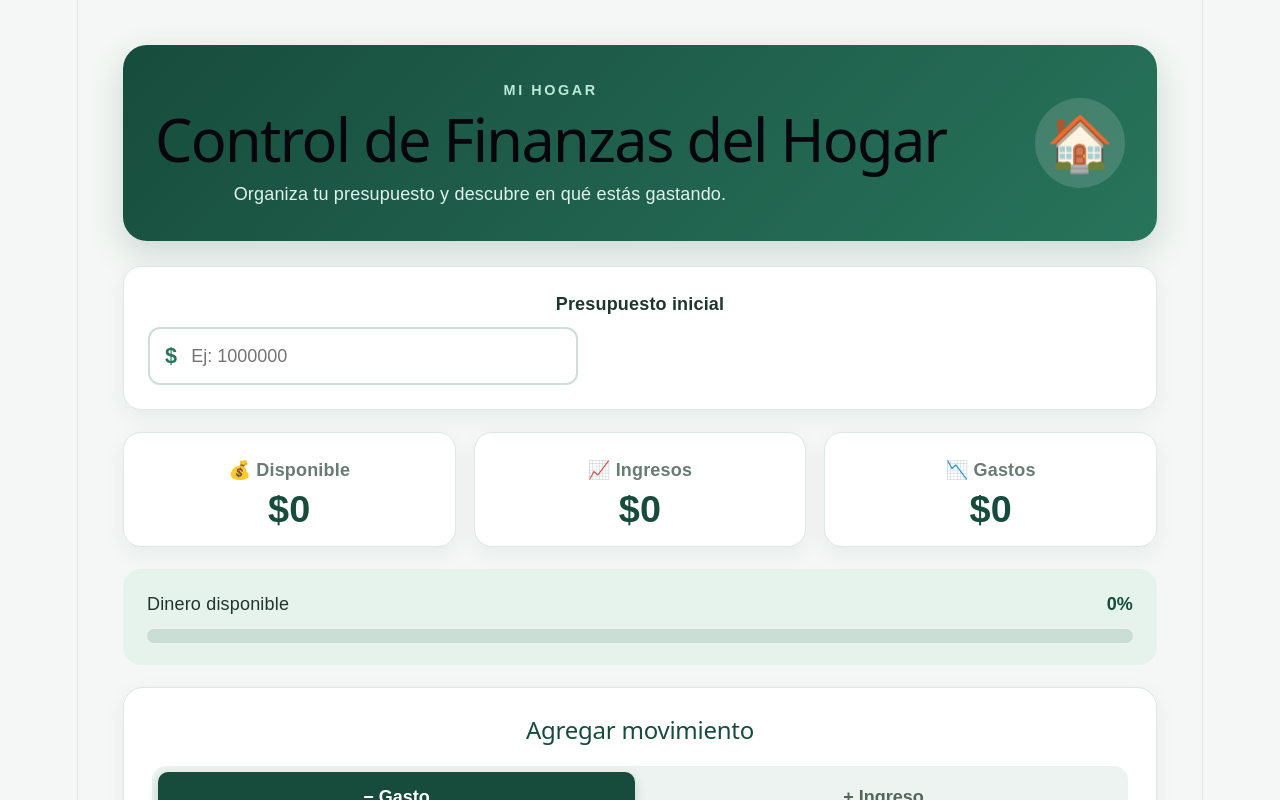
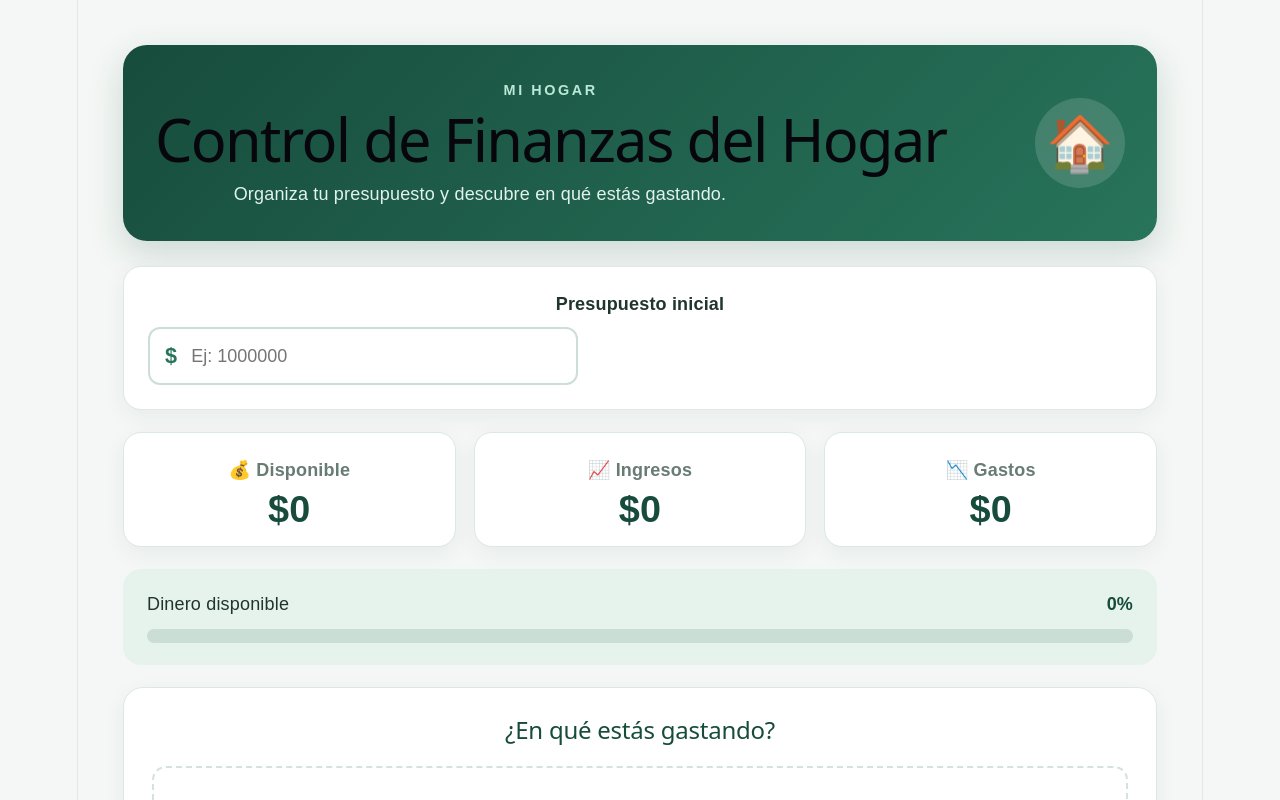
Before and after one commit to braulio-app/finanzas-hogar, a React app in the folder app/: page / in a window 1280 px wide. Shown: the top 800 px of the page. Built offline with nearby package versions, Linux system fonts and the light colour scheme; the HTML template or start-up script is replaced by a standard one.

Commit message:
Agrega resumen de gastos por categoria

```diff
--- a/app/src/App.jsx
+++ b/app/src/App.jsx
@@ -41,7 +41,6 @@ function App() {
   const [fecha, setFecha] = useState(
     new Date().toISOString().split('T')[0]
   )
-
   const [editandoId, setEditandoId] = useState(null)
 
   useEffect(() => {
@@ -71,6 +70,28 @@ function App() {
           )
         )
       : 0
+
+  const gastosPorCategoria = categoriasGasto
+    .map((nombreCategoria) => {
+      const total = movimientos
+        .filter(
+          (movimiento) =>
+            movimiento.tipo === 'gasto' &&
+            movimiento.categoria === nombreCategoria
+        )
+        .reduce((suma, movimiento) => suma + movimiento.monto, 0)
+
+      return {
+        nombre: nombreCategoria,
+        total,
+        porcentaje:
+          totalGastos > 0
+            ? Math.round((total / totalGastos) * 100)
+            : 0,
+      }
+    })
+    .filter((categoria) => categoria.total > 0)
+    .sort((a, b) => b.total - a.total)
 
   const formatoDinero = (valor) =>
     new Intl.NumberFormat('es-CL', {
@@ -246,6 +267,33 @@ function App() {
       </section>
 
       <section className="panel">
+        <h2>¿En qué estás gastando?</h2>
+
+        {gastosPorCategoria.length === 0 ? (
+          <p className="sin-movimientos">
+            Registra un gasto para ver el resumen por categoría.
+          </p>
+        ) : (
+          <div className="lista">
+            {gastosPorCategoria.map((item) => (
+              <article className="movimiento" key={item.nombre}>
+                <div className="movimiento-info">
+                  <strong>{item.nombre}</strong>
+                  <span>{item.porcentaje}% de tus gastos</span>
+                </div>
+
+                <div className="movimiento-derecha">
+                  <strong className="cantidad gasto">
+                    {formatoDinero(item.total)}
+                  </strong>
+                </div>
+              </article>
+            ))}
+          </div>
+        )}
+      </section>
+
+      <section className="panel">
         <h2>
           {editandoId !== null
             ? 'Editar movimiento'
```
